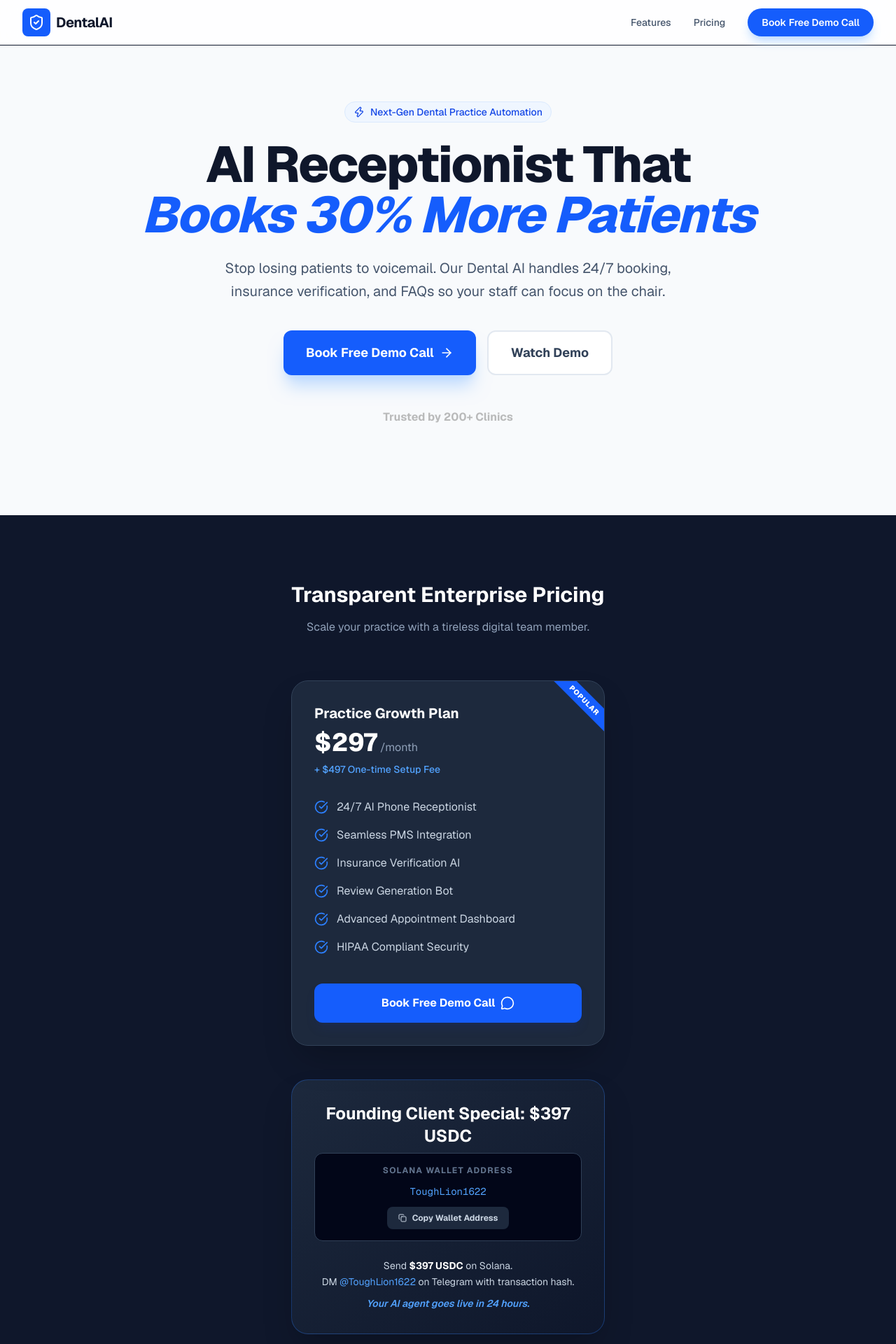
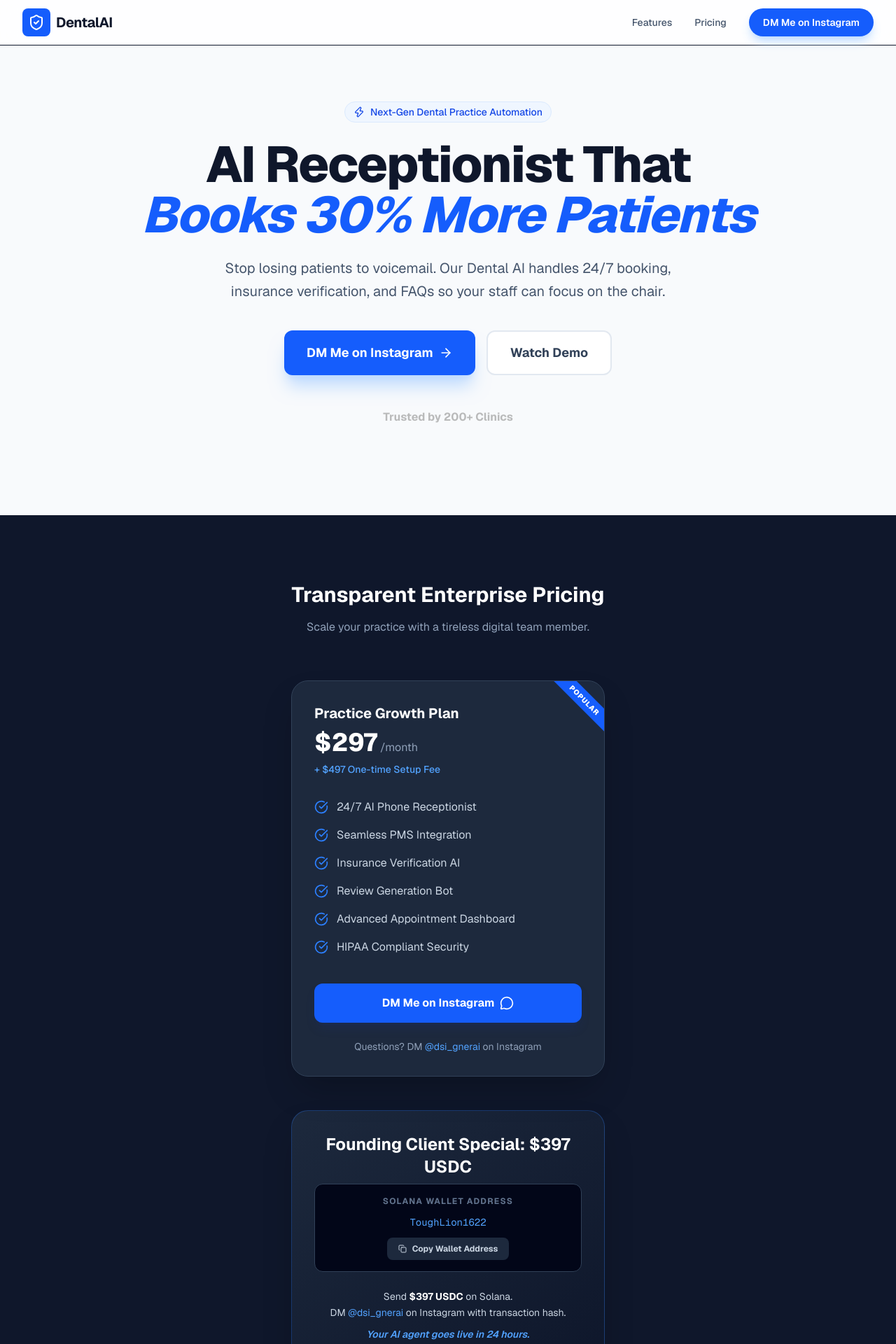
Before and after one commit to thebestlol405-wq/dental-ai-agent, a Next.js app: page / in a window 1280 px wide. Shown: the top 1920 px of the page at 70% size. Built offline with nearby package versions, Linux system fonts and the light colour scheme.

Commit message:
Update call-to-action to Instagram @dsi_gnerai

```diff
--- a/src/app/page.tsx
+++ b/src/app/page.tsx
@@ -4,8 +4,8 @@ import React, { useState } from 'react';
 import { CheckCircle, ShieldCheck, Zap, ArrowRight, MessageCircle, Copy, Check } from 'lucide-react';
 
 export default function LandingPage() {
-  const WHATSAPP_LINK = "https://wa.me/YOURNUMBER";
-  const SOLANA_WALLET = "ToughLion1622"; // User provided this as their Phantom ID/Address
+  const INSTAGRAM_LINK = "https://instagram.com/dsi_gnerai";
+  const SOLANA_WALLET = "ToughLion1622";
   const [copied, setCopied] = useState(false);
 
   const copyToClipboard = () => {
@@ -30,12 +30,12 @@ export default function LandingPage() {
               <a href="#features" className="text-sm font-medium text-slate-600 hover:text-blue-600 transition">Features</a>
               <a href="#pricing" className="text-sm font-medium text-slate-600 hover:text-blue-600 transition">Pricing</a>
               <a
-                href={WHATSAPP_LINK}
+                href={INSTAGRAM_LINK}
                 target="_blank"
                 rel="noopener noreferrer"
                 className="bg-blue-600 text-white px-5 py-2.5 rounded-full text-sm font-semibold hover:bg-blue-700 transition shadow-lg shadow-blue-200"
               >
-                Book Free Demo Call
+                DM Me on Instagram
               </a>
             </div>
           </div>
@@ -59,12 +59,12 @@ export default function LandingPage() {
             </p>
             <div className="flex flex-col sm:flex-row justify-center gap-4">
               <a
-                href={WHATSAPP_LINK}
+                href={INSTAGRAM_LINK}
                 target="_blank"
                 rel="noopener noreferrer"
                 className="bg-blue-600 text-white px-8 py-4 rounded-xl text-lg font-bold hover:bg-blue-700 transition-all shadow-xl shadow-blue-200 flex items-center justify-center gap-2 group"
               >
-                Book Free Demo Call
+                DM Me on Instagram
                 <ArrowRight className="h-5 w-5 group-hover:translate-x-1 transition" />
               </a>
               <button className="bg-white text-slate-700 border-2 border-slate-200 px-8 py-4 rounded-xl text-lg font-bold hover:bg-slate-50 transition">
@@ -117,14 +117,18 @@ export default function LandingPage() {
             </ul>
 
             <a
-              href={WHATSAPP_LINK}
+              href={INSTAGRAM_LINK}
               target="_blank"
               rel="noopener noreferrer"
               className="w-full bg-blue-600 hover:bg-blue-500 text-white font-bold py-4 rounded-xl transition shadow-lg shadow-blue-900/20 flex items-center justify-center gap-2"
             >
-              Book Free Demo Call
+              DM Me on Instagram
               <MessageCircle className="h-5 w-5" />
             </a>
+
+            <p className="text-center text-slate-400 text-sm mt-6">
+              Questions? DM <a href={INSTAGRAM_LINK} className="text-blue-400 hover:underline">@dsi_gnerai</a> on Instagram
+            </p>
           </div>
 
           {/* Crypto Section */}
@@ -143,7 +147,7 @@ export default function LandingPage() {
             </div>
             <p className="text-sm text-slate-300 leading-relaxed">
               Send <span className="text-white font-bold">$397 USDC</span> on Solana.<br />
-              DM <a href="https://t.me/ToughLion1622" className="text-blue-400 hover:underline">@ToughLion1622</a> on Telegram with transaction hash.<br />
+              DM <a href={INSTAGRAM_LINK} className="text-blue-400 hover:underline">@dsi_gnerai</a> on Instagram with transaction hash.<br />
               <span className="text-blue-400 font-semibold italic mt-2 block">Your AI agent goes live in 24 hours.</span>
             </p>
           </div>
```
